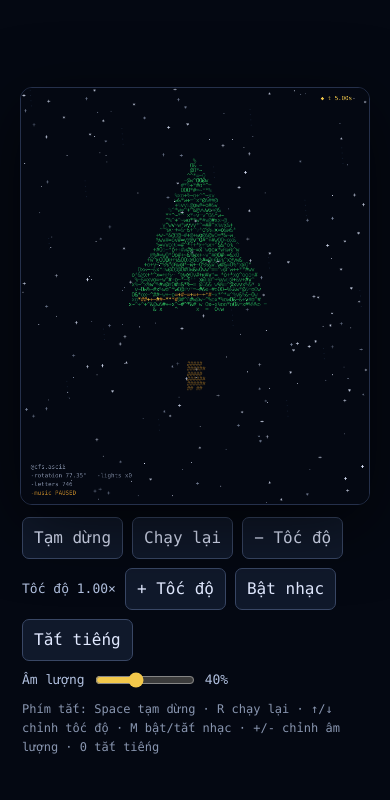
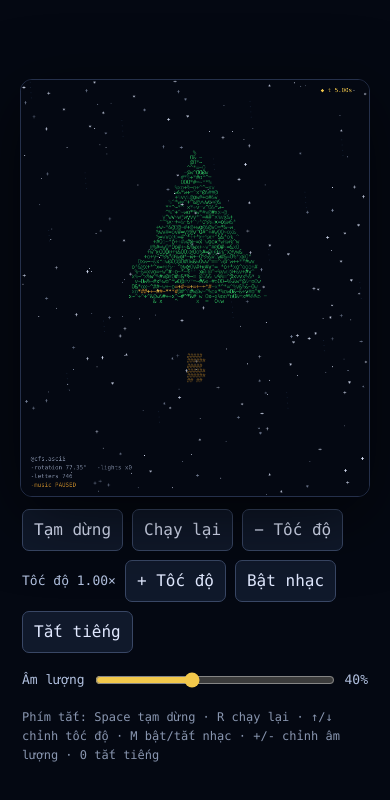
Before and after one commit to HuynhTrieuAn2k5/python, a plain HTML site: page index.html in a window 390 px wide. Drawn offline with Linux system fonts and the light colour scheme.

Commit message:
fix sound

```diff
--- a/index.html
+++ b/index.html
@@ -18,9 +18,12 @@
     button { min-height: 42px; touch-action: manipulation; }
     button:focus-visible, input:focus-visible { outline: 2px solid #f3c84b; outline-offset: 2px; }
     .volume { display: flex; align-items: center; gap: 8px; margin-left: auto; color: #b1c0df; font-size: 13px; }
-    input { width: 100px; accent-color: #f3c84b; }
+    input { width: 100px; min-height: 32px; accent-color: #f3c84b; }
     .help { color: #8996b0; font-size: 12px; line-height: 1.6; margin: 10px 2px 0; }
-    @media (max-width: 520px) { .volume { margin-left: 0; width: 100%; } }
+    @media (max-width: 520px) {
+      .volume { margin-left: 0; width: 100%; }
+      .volume input { flex: 1; width: auto; min-width: 130px; touch-action: pan-x; }
+    }
   </style>
 </head>
 <body>
@@ -68,6 +71,7 @@
   const bulbs=Array.from({length:74},()=>{const y=.075+random()*.835,phi=random()*Math.PI*2,r=(1-y)*(1.003+random()*.035);return{x:Math.cos(phi)*r,y,z:Math.sin(phi)*r,g:'@O*#'[Math.floor(random()*4)],phase:random()*Math.PI*2,color:bulbColors[Math.floor(random()*bulbColors.length)]};});
   const flakes=Array.from({length:220},()=>({x:random()*W,y:random()*H,speed:12+random()*29,drift:random()*Math.PI*2,g:'++·**..'[Math.floor(random()*7)],shade:Math.floor(random()*3)}));
   let time=0, speed=1, paused=false, last=performance.now(), volumeBeforeMute=.4;
+  let volumeValue=.4, audioContext=null, audioGain=null;
   const clamp=(v,a=0,b=1)=>Math.min(b,Math.max(a,v));
   const smooth=v=>{v=clamp(v);return v*v*(3-2*v);};
   function text(s,x,y,color='#7d88a0',size=12){ctx.fillStyle=color;ctx.font=`${size}px Consolas, monospace`;ctx.fillText(s,x,y);}
@@ -89,7 +93,7 @@
     text(`◆ t ${time.toFixed(2)}s`,620,25,colors.gold);
     if(time>=8.2)text('M E R R Y   C H R I S T M A S   2 0 2 6',200,751,colors.gold);
     text('@cfs.ascii',20,787);text(`-rotation ${((rot*180/Math.PI)%360).toFixed(2)}°   -lights x${lightCount}`,20,805);text(`-letters ${grid.size.toLocaleString()}`,20,823);
-    const state=song.paused?'PAUSED':song.volume===0?'MUTED':`${Math.round(song.volume*100)}%`;
+    const state=song.paused?'PAUSED':volumeValue===0?'MUTED':`${Math.round(volumeValue*100)}%`;
     text(`-music ${state}`,20,841,colors.soft);
   }
   function frame(now){const dt=Math.min((now-last)/1000,.05);last=now;if(!paused)time+=dt;draw();requestAnimationFrame(frame);}
@@ -98,11 +102,16 @@
   document.querySelector('#slower').addEventListener('click',()=>changeSpeed(-.25));
   document.querySelector('#faster').addEventListener('click',()=>changeSpeed(.25));
   document.querySelector('#restart').addEventListener('click',()=>{time=0;paused=false;last=performance.now();playButton.textContent='Tạm dừng';if(!song.paused)song.currentTime=0;});
-  async function startMusic(){try{await song.play();musicButton.textContent='Tắt nhạc';}catch{musicButton.textContent='Bật nhạc';}}
+  async function prepareAudio(){
+    const AudioContextClass=window.AudioContext||window.webkitAudioContext;
+    if(AudioContextClass&&!audioContext){audioContext=new AudioContextClass();audioGain=audioContext.createGain();audioGain.gain.value=volumeValue;const source=audioContext.createMediaElementSource(song);source.connect(audioGain);audioGain.connect(audioContext.destination);}
+    if(audioContext&&audioContext.state==='suspended')await audioContext.resume();
+  }
+  async function startMusic(){try{await prepareAudio();song.volume=volumeValue;await song.play();musicButton.textContent='Tắt nhạc';}catch{musicButton.textContent='Bật nhạc';}}
   musicButton.addEventListener('click',async()=>{if(song.paused)await startMusic();else{song.pause();musicButton.textContent='Bật nhạc';}});
-  muteButton.addEventListener('click',()=>{if(song.volume>0){volumeBeforeMute=song.volume;song.volume=0;volumeInput.value=0;}else{song.volume=volumeBeforeMute||.4;volumeInput.value=Math.round(song.volume*100);}syncVolume();});
-  function syncVolume(){song.volume=Number(volumeInput.value)/100;level.textContent=`${volumeInput.value}%`;muteButton.textContent=song.volume===0?'Bật tiếng':'Tắt tiếng';}
-  volumeInput.addEventListener('input',()=>{if(Number(volumeInput.value)>0)volumeBeforeMute=Number(volumeInput.value)/100;syncVolume();});syncVolume();
+  muteButton.addEventListener('click',()=>{if(volumeValue>0){volumeBeforeMute=volumeValue;volumeInput.value=0;}else{volumeInput.value=Math.round((volumeBeforeMute||.4)*100);}syncVolume();});
+  function syncVolume(){volumeValue=Number(volumeInput.value)/100;if(volumeValue>0)volumeBeforeMute=volumeValue;song.volume=volumeValue;if(audioGain)audioGain.gain.setTargetAtTime(volumeValue,audioContext.currentTime,.015);level.textContent=`${volumeInput.value}%`;muteButton.textContent=volumeValue===0?'Bật tiếng':'Tắt tiếng';}
+  volumeInput.addEventListener('input',syncVolume);volumeInput.addEventListener('change',syncVolume);syncVolume();
   window.addEventListener('keydown',e=>{if(['INPUT','BUTTON'].includes(document.activeElement.tagName))return;if(e.code==='Space'){e.preventDefault();playButton.click();}else if(e.key.toLowerCase()==='r')document.querySelector('#restart').click();else if(e.key.toLowerCase()==='m')musicButton.click();else if(e.key==='+'||e.key==='=')volumeInput.value=Math.min(100,Number(volumeInput.value)+5),volumeInput.dispatchEvent(new Event('input'));else if(e.key==='-')volumeInput.value=Math.max(0,Number(volumeInput.value)-5),volumeInput.dispatchEvent(new Event('input'));else if(e.key==='0')muteButton.click();else if(e.key==='ArrowUp')changeSpeed(.25);else if(e.key==='ArrowDown')changeSpeed(-.25);});
   song.addEventListener('error',()=>{musicButton.title='Không tải được assets/Christmas.mp3';});
   requestAnimationFrame(frame);
```
